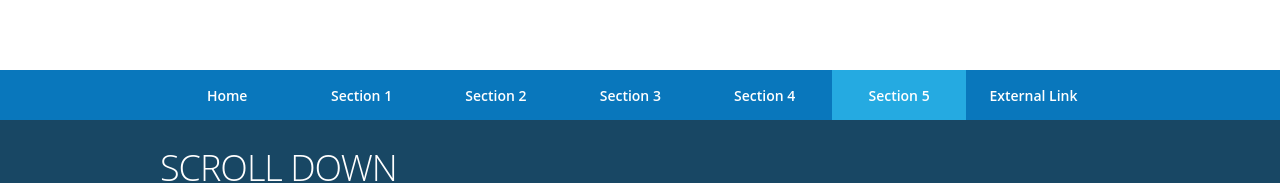
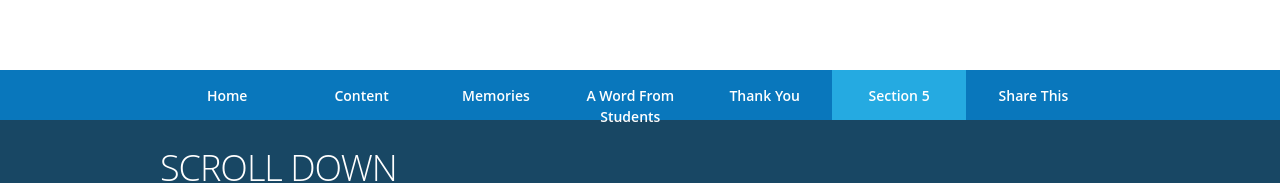
Before and after one commit to neelaryan/tribute-to-sd-sir, a plain HTML site: page index.html in a window 1280 px wide. Shown: the part 330-513 px from the top of the page. Drawn offline with nearby package versions, Linux system fonts and the light colour scheme.

Commit message:
Update index.html

```diff
--- a/index.html
+++ b/index.html
@@ -112,12 +112,12 @@
 	<div class="subMenu" >
 	 	<div class="inner">
 	 		<a href="#sTop" class="subNavBtn">Home</a>
-	 		<a href="#s1" class="subNavBtn">Section 1</a>
-			<a href="#s2" class="subNavBtn">Section 2</a>
-			<a href="#s3" class="subNavBtn">Section 3</a>
-			<a href="#s4" class="subNavBtn">Section 4</a>
+	 		<a href="#s1" class="subNavBtn">Content</a>
+			<a href="#s2" class="subNavBtn">Memories</a>
+			<a href="#s3" class="subNavBtn">A Word From Students</a>
+			<a href="#s4" class="subNavBtn">Thank You</a>
 			<a href="#s5" class="subNavBtn">Section 5</a>
-			<a href="" class="subNavBtn extLink end">External Link</a>
+			<a href="" class="subNavBtn extLink end">Share This</a>
 		</div>
 	</div>
 
```
